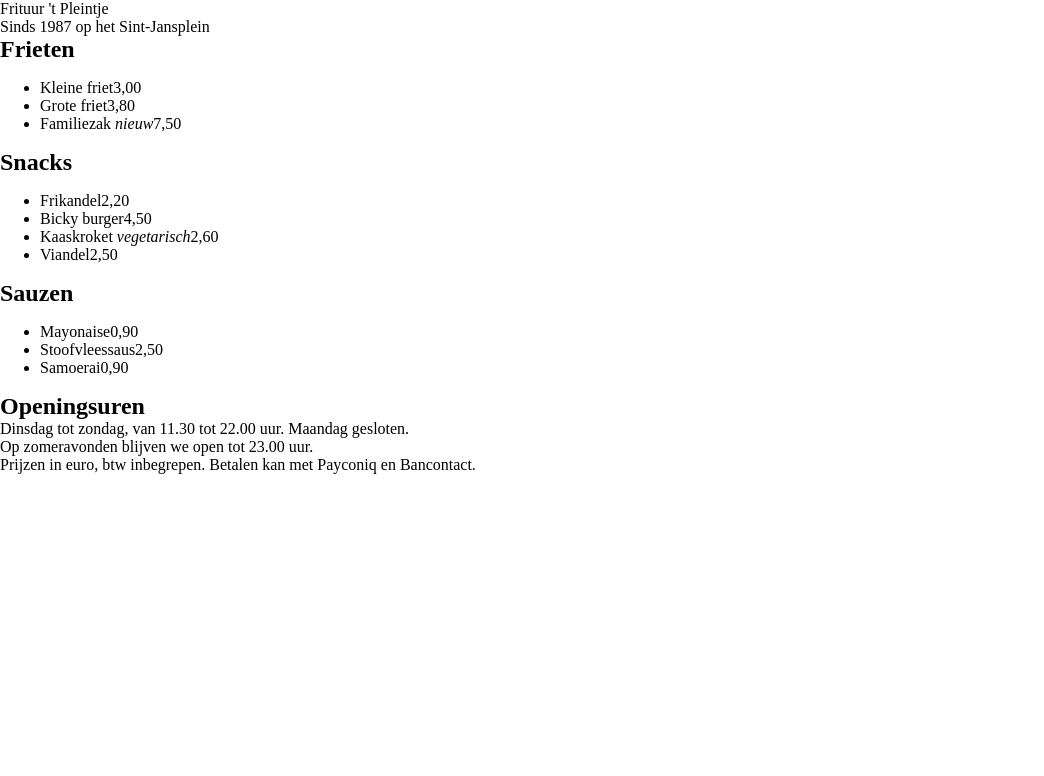
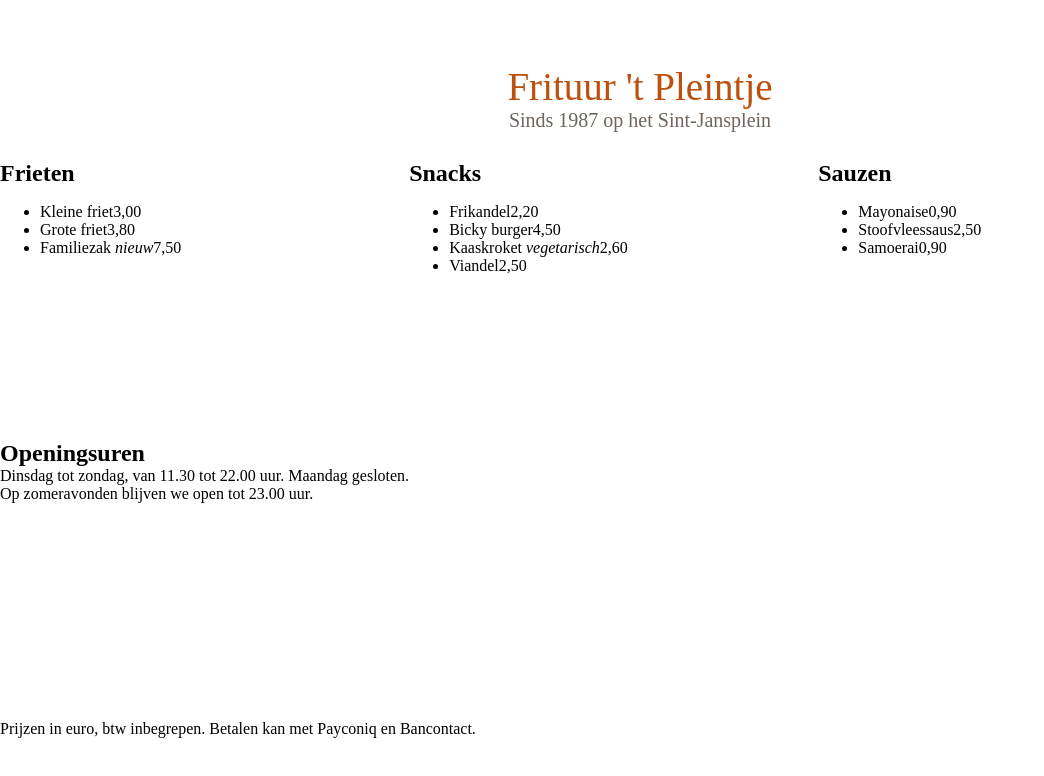
Before and after one commit to StanLorquet/WEBTECH_repo, a plain HTML site: page labo-07/frituur/index.html in a window 1280 px wide. Shown: the whole page, without its empty margins (0-1044 px from the left). Drawn offline with Linux system fonts and the light colour scheme.

Commit message:
frituur1

```diff
--- a/labo-07/frituur/css/stijl.css
+++ b/labo-07/frituur/css/stijl.css
@@ -2,9 +2,69 @@
 
 /* === tokens: five colour roles in hsl (7.7) === */
 :root {
+    color-scheme: light dark;
+    --oppervlak: hsl(45 60% 96%);
+    --inkt: hsl(25 30% 12%);
+    --gedempt: hsl(25 10% 40%);
+    --accent: hsl(22 85% 40%);
+    --lijn: hsl(40 25% 80%);
 
+    --text-s: 0.8rem;
+    --text-m: 1rem;
+    --text-l: 1.25rem;
+    --text-xl: 1.563rem;
+    --text-xxl: 1.953rem;
+    --text-xxxl: 2.441rem;
+
+    --space-xs: 0.25rem;
+    --space-s: 0,5rem;
+    --space-m: 1rem;
+    --space-l: 2rem;
+    --space-xl: 4rem;
 }
 
 /* === base === */
+body {
+    display: grid;
+    min-height: 100svh;
+    grid-template-columns: auto 1fr auto;
+    grid-template-rows: 2fr 7fr 1fr;
+}
+
+main {
+    display: grid;
+    grid-template-columns: 1fr 1fr 1fr;
+    grid-template-rows: 1fr 1fr;
+}
+
+footer {
+    grid-row: 3;
+}
+
+header {
+    text-align: center;
+    grid-column: 1/4;
+    margin-top: var(--space-xl);
+}
+
+.naam {
+    font-size: var(--text-xxxl);
+    color: var(--accent);
+}
+.slogan {
+    color: var(--gedempt);
+    font-size: var(--text-l);
+}
+
+
 
 /* === dark mode: tokens only (7.9) === */
+@media(prefers-color-scheme: dark) {
+    :root {
+        --oppervlak: hsl(25 15% 10%);
+        --inkt: hsl(40 30% 92%);
+        --gedempt: hsl(30 10% 70%);
+        --accent: hsl(32 90% 62%);
+        --lijn: hsl(25 10% 28%);
+    }
+}
```
